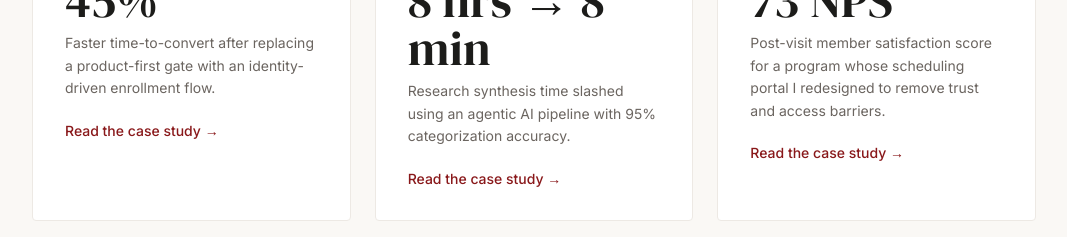
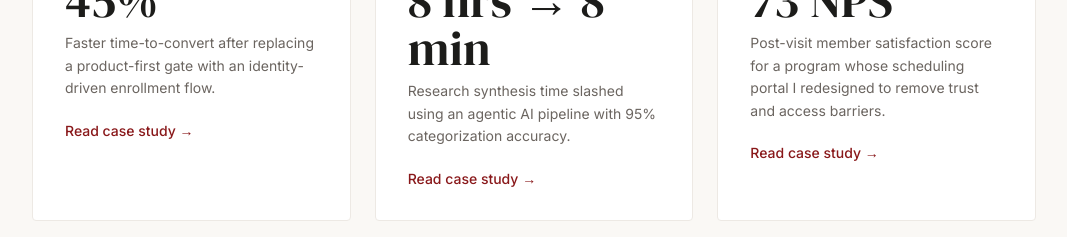
Before and after one commit to alikhandesign/alikhandesign.com, a Next.js app: page / in a window 1280 px wide. Shown: the part 980-1217 px from the top of the page, without its empty margins (106-1173 px from the left). Built offline with nearby package versions, Linux system fonts and the light colour scheme.

Commit message:
copy: sentence case consistency in MetricCard.tsx

```diff
--- a/app/components/MetricCard.tsx
+++ b/app/components/MetricCard.tsx
@@ -30,7 +30,7 @@ export default function MetricCard({ company, value, description, href }: Metric
       <p style={{ fontSize: 'var(--text-xs)', letterSpacing: 'var(--letter-spacing-md)', textTransform: 'uppercase' as const, color: 'var(--text-muted)', marginBottom: 'var(--space-4)', fontWeight: 'var(--font-weight-medium)' as any }}>{company}</p>
       <p className="font-serif" style={{ fontSize: 'var(--text-5xl)', color: 'var(--text)', lineHeight: 1, marginBottom: 'var(--space-2)' }}>{value}</p>
       <p style={{ fontSize: 'var(--text-base)', color: 'var(--text-muted)', lineHeight: 1.6, marginBottom: 'var(--space-5)' }}>{description}</p>
-      <Link href={href} style={{ fontSize: 'var(--text-base)', color: 'var(--accent)', textDecoration: 'none', fontWeight: 'var(--font-weight-medium)' as any }}>Read the case study →</Link>
+      <Link href={href} style={{ fontSize: 'var(--text-base)', color: 'var(--accent)', textDecoration: 'none', fontWeight: 'var(--font-weight-medium)' as any }}>Read case study →</Link>
     </article>
   )
 }
```
